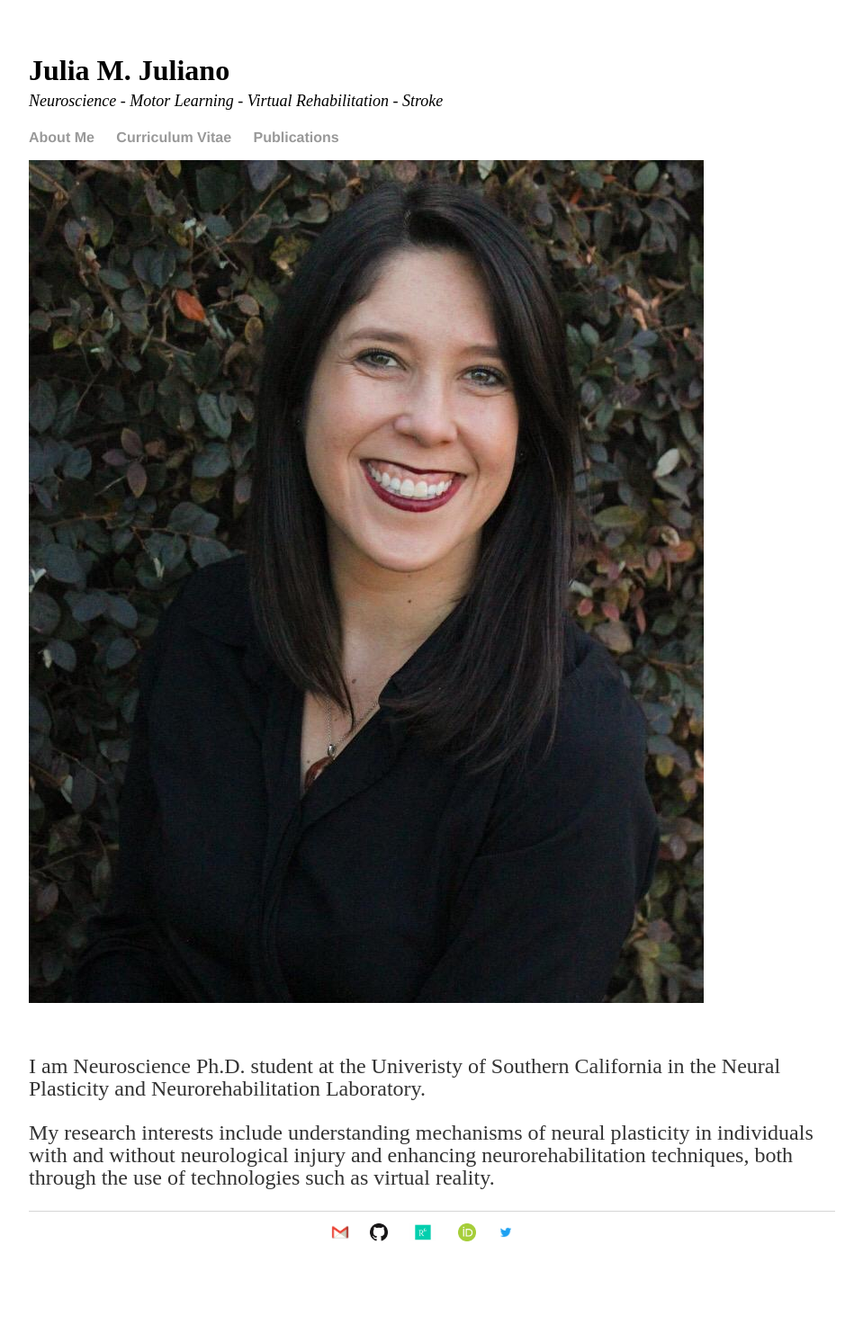
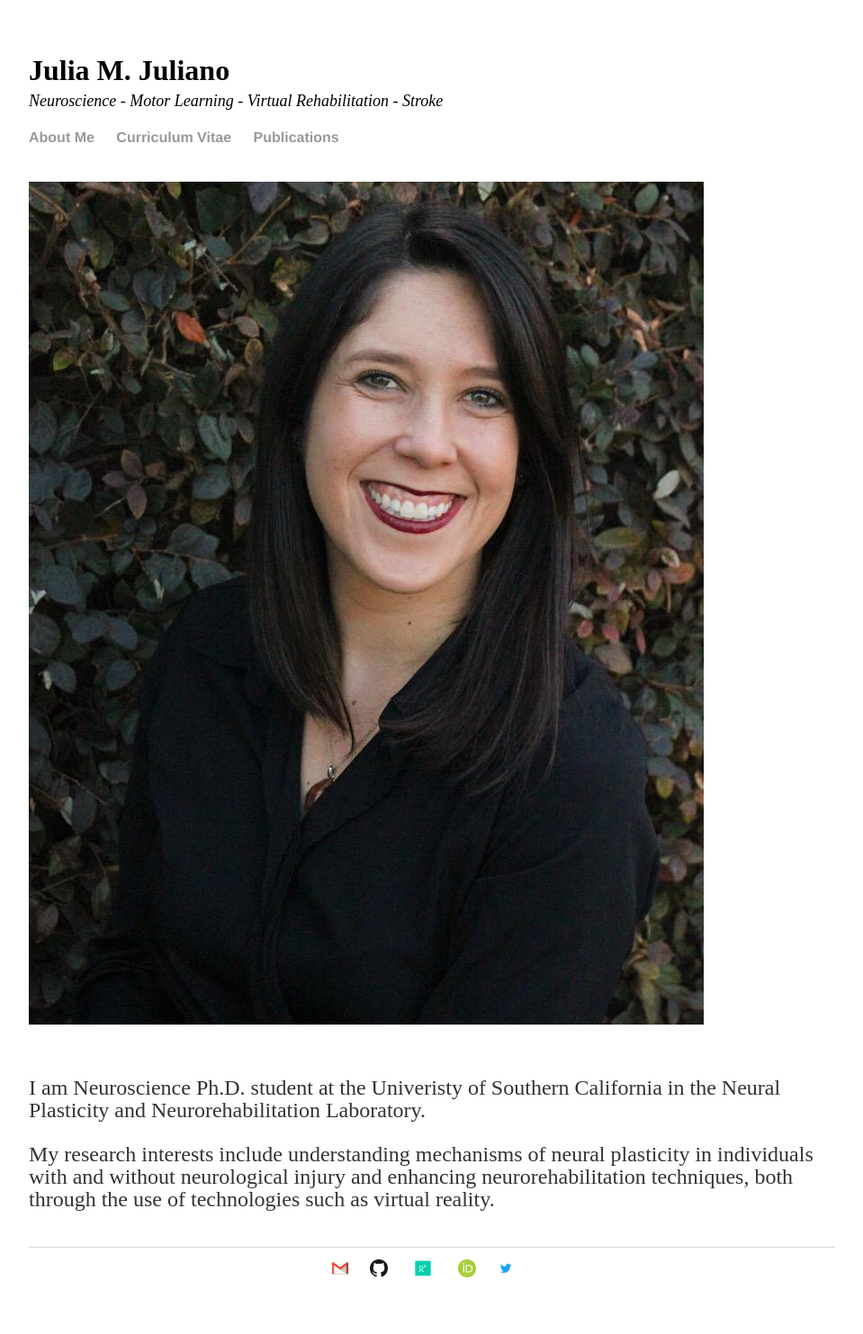
Before and after one commit to juliamjuliano/juliamjuliano.github.io, a Jekyll site: the page built from index.html, in a window 1280 px wide. Shown: the whole page at 90% size, without its empty margins (160-1119 px from the left). Built offline with Jekyll 4.4.1, drawn with Linux system fonts in a browser that asks for light colours; before the commit the page ends 1443 px from its top, so only the background shows below that.

Commit message:
Update main.css

```diff
--- a/css/main.css
+++ b/css/main.css
@@ -52,3 +52,30 @@
 ul.posts li {
     list-style: none;
 }
+
+/* Supporting marketing content */
+.marketing {
+  margin: 40px 0;
+}
+.marketing p + h4 {
+  margin-top: 28px;
+}
+
+/* Responsive: Portrait tablets and up */
+@media screen and (min-width: 768px) {
+  /* Remove the padding we set earlier */
+  .header,
+  .marketing,
+  .footer {
+    padding-left: 0;
+    padding-right: 0;
+  }
+  /* Space out the masthead */
+  .header {
+    margin-bottom: 30px;
+  }
+  /* Remove the bottom border on the jumbotron for visual effect */
+  .jumbotron {
+    border-bottom: 0;
+  }
+}
```
